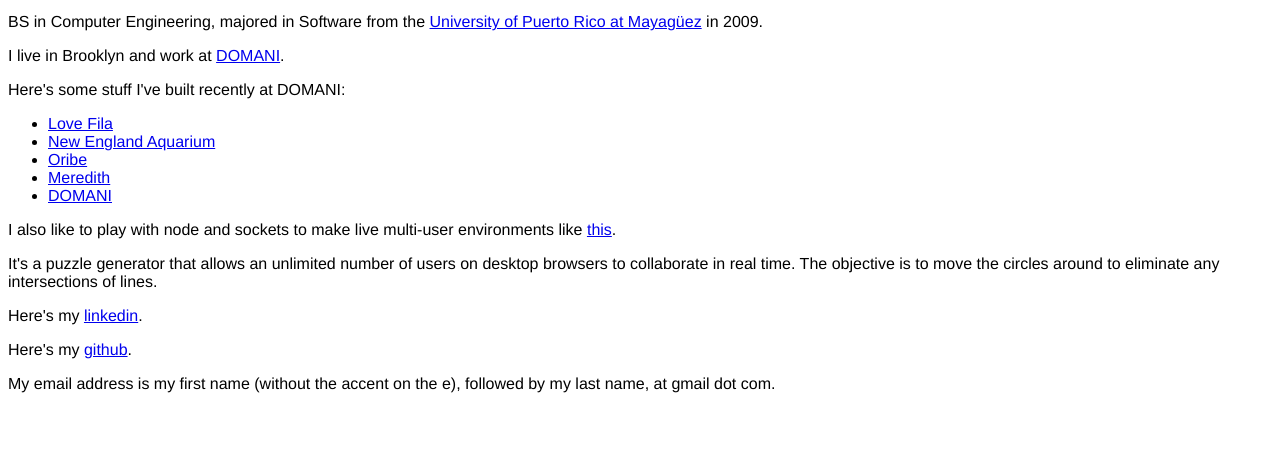
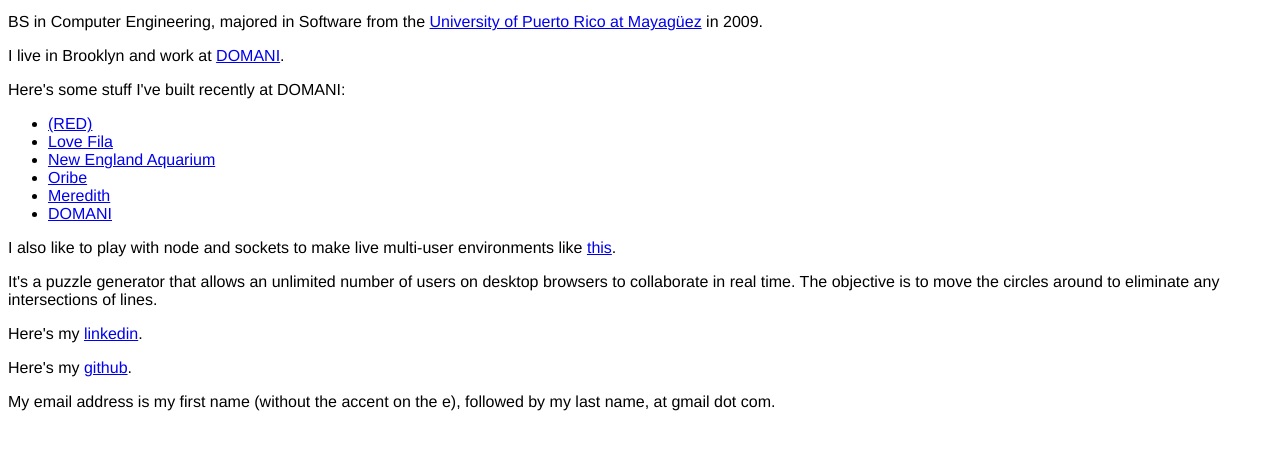
Before and after one commit to andresbonilla/andresbonilla.github.io, a plain HTML site: page index.html in a window 1280 px wide. Shown: the part 168-618 px from the top of the page. Drawn offline with Linux system fonts and the light colour scheme.

Commit message:
Added (RED) site

```diff
--- a/index.html
+++ b/index.html
@@ -27,6 +27,9 @@
 		<p>Here's some stuff I've built recently at DOMANI:</p>
 		<ul>
 			<li>
+				<a href="https://red.org/" target="_blank">(RED)</a>
+			</li>
+			<li>
 				<a href="http://www.lovefila.com/" target="_blank">Love Fila</a>
 			</li>
 			<li>
```
